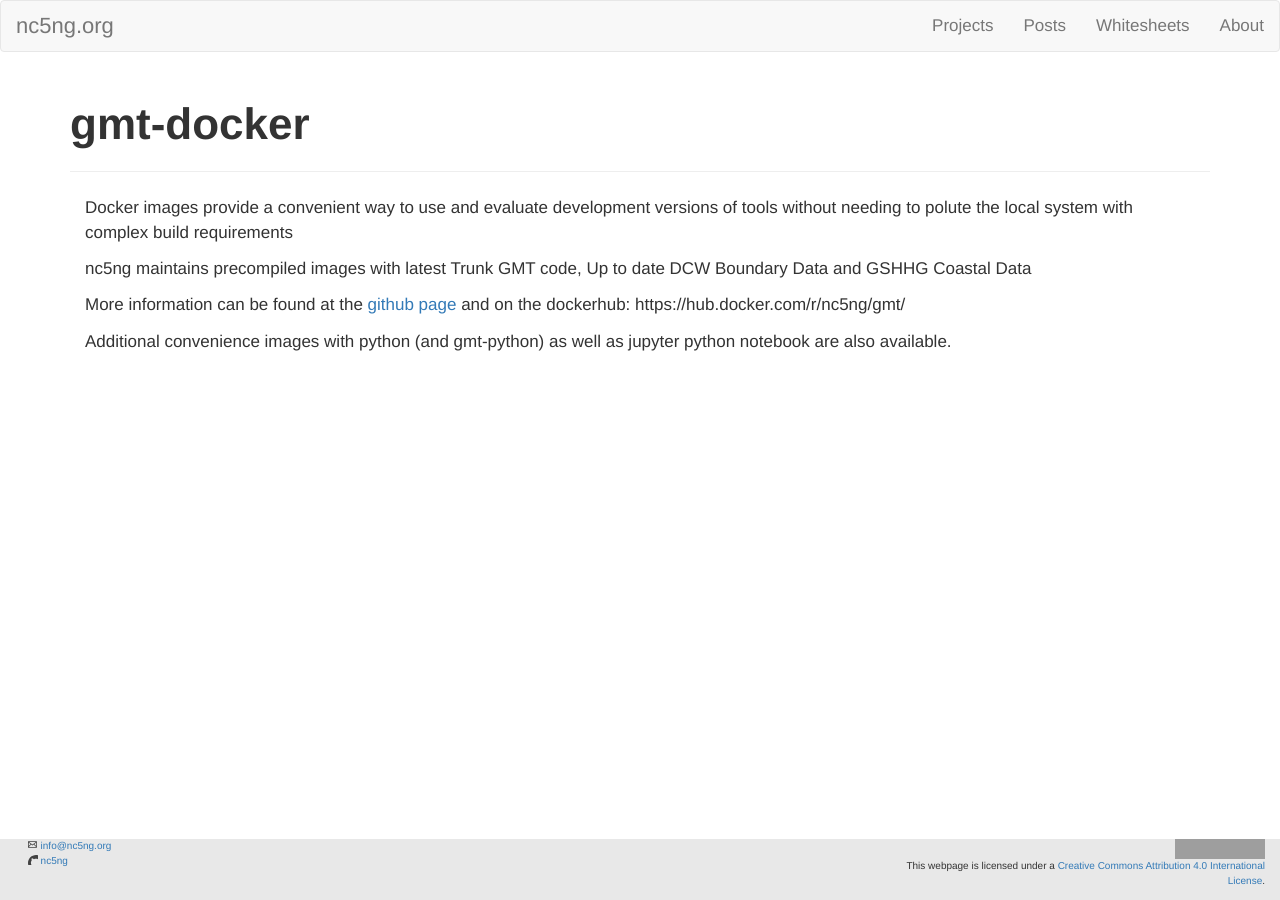
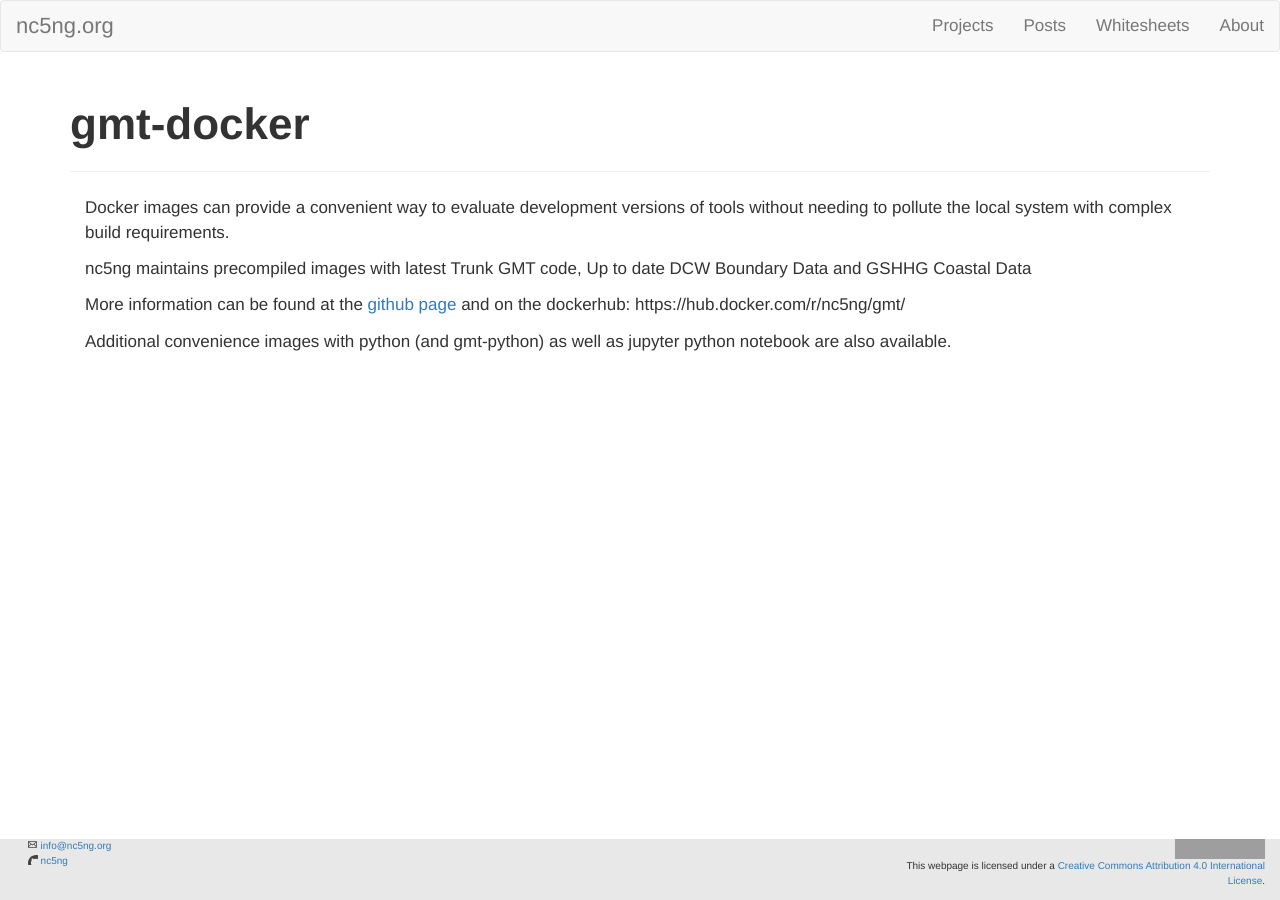
Before and after one commit to nc5ng/nc5ng.github.io, a Jekyll site: the page built from _projects/gmt-docker.md, in a window 1280 px wide. Built offline with Jekyll 4.4.1, drawn with Linux system fonts in a browser that asks for light colours; nearby versions of some CDN libraries; grey boxes are pictures that could not be loaded.

Commit message:
Minor tweak to trigger rebuild

```diff
--- a/_projects/gmt-docker.md
+++ b/_projects/gmt-docker.md
@@ -5,7 +5,7 @@ blurb: "Docker Image with Latest GMT Tools, DCW, and GSHHG Data"
 github: github.com/nc5ng/gmt-docker
 ---
 
-Docker images provide a convenient way to use and evaluate development versions of tools without needing to polute the local system with complex build requirements
+Docker images can provide a convenient way to evaluate development versions of tools without needing to pollute the local system with complex build requirements.
 
 nc5ng maintains precompiled images with latest Trunk GMT code, Up to date DCW Boundary Data and GSHHG  Coastal Data
 
```
